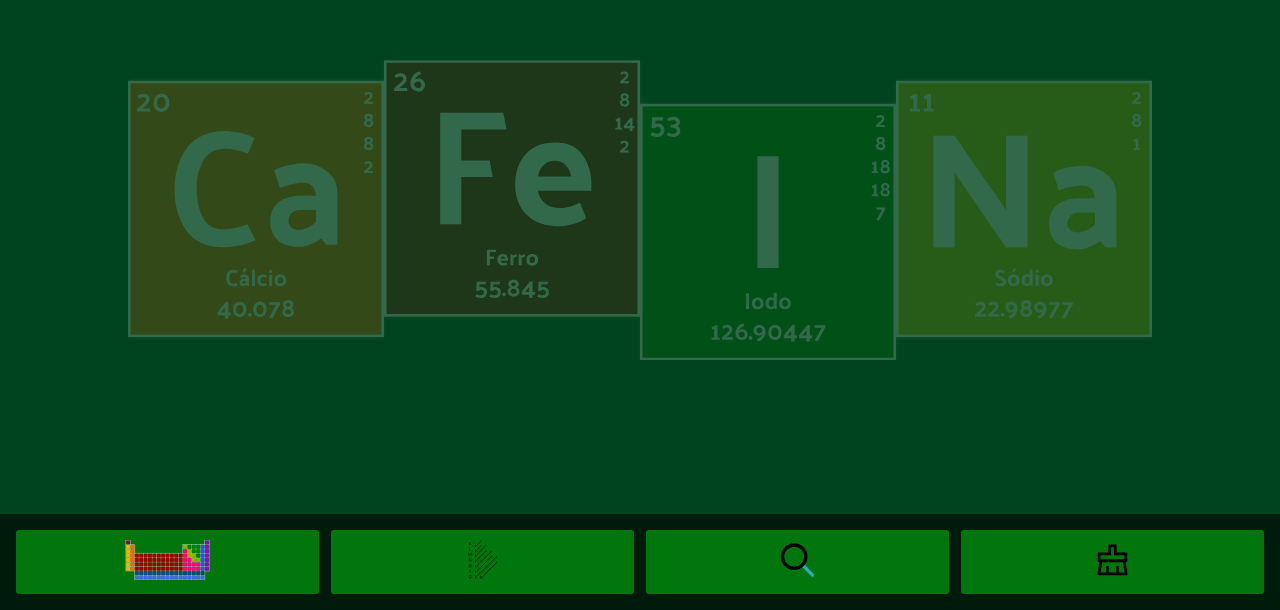
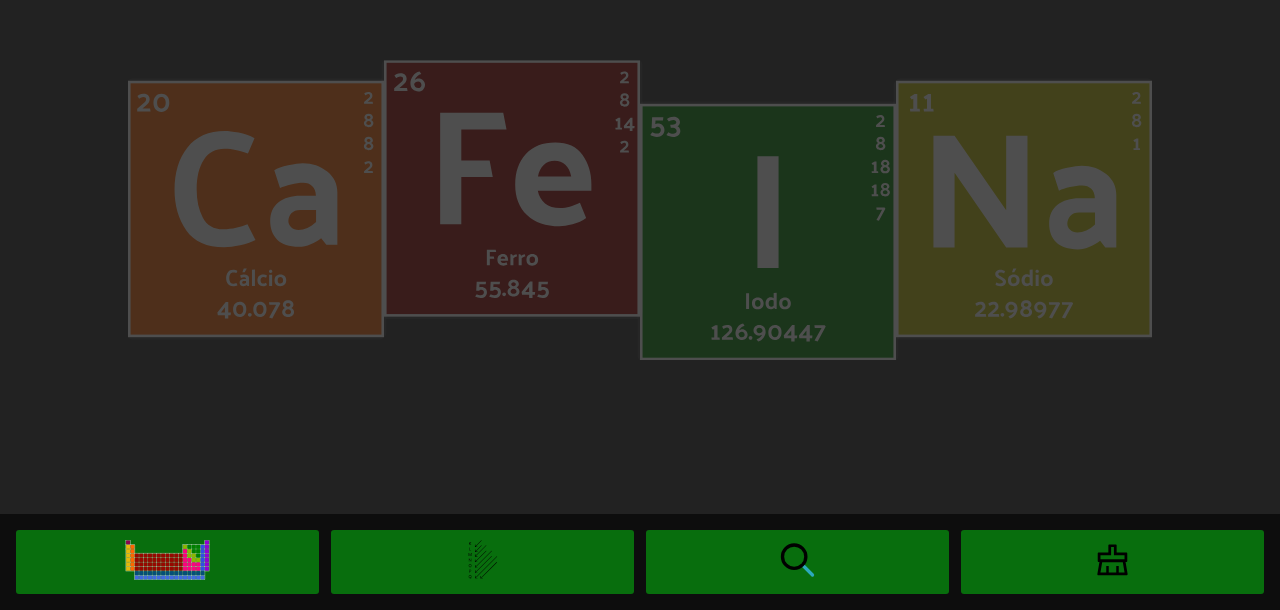
Before and after one commit to DestinyFrog/CaFeINa-vite, a website built with Vite: page index.html in a window 1280 px wide. Shown: the part 190-800 px from the top of the page. Built offline with nearby package versions, Linux system fonts and the light colour scheme.

Commit message:
Atualizar o style.css

```diff
--- a/style.css
+++ b/style.css
@@ -16,7 +16,7 @@ body {
 	flex-direction: row;
 	justify-content: center;
 	align-items: center;
-	background-color: #00441f;
+	background-color: #222222;
 	/* background-color: #00887c; */
 	/* background-color: rgb(0, 51, 0); */
 	/* background-image: linear-gradient(65deg, #000030, #035b77); */
```
